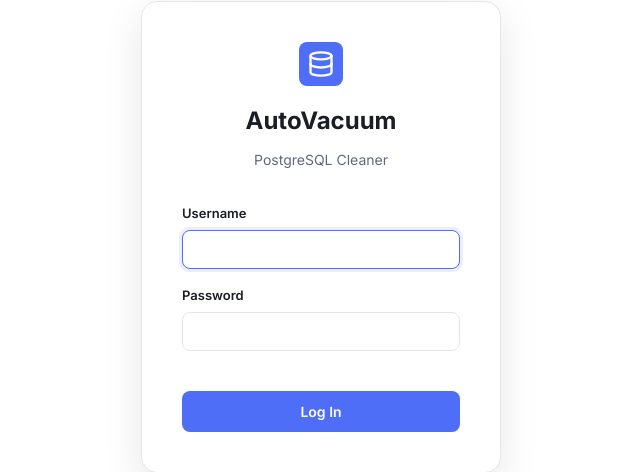
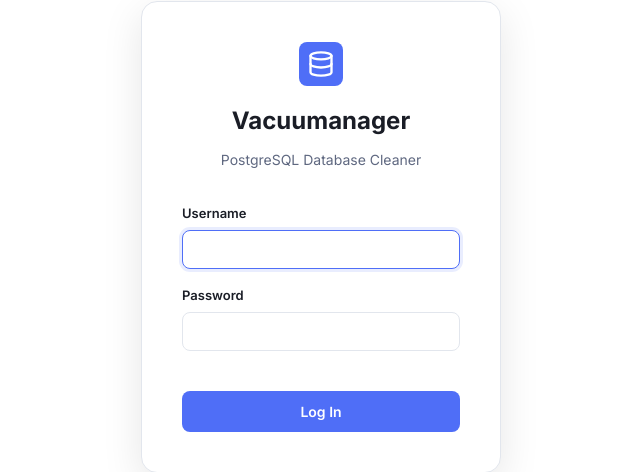
Before and after one commit to abyasa05/autovacuum, a Django app: page /login/ in a window 1280 px wide. Shown: the part 163-635 px from the top of the page, without its empty margins (319-959 px from the left). Run offline with Django 5.2, Linux system fonts and the light colour scheme.

Commit message:
style: change app title

```diff
--- a/authentication/templates/authentication/login.html
+++ b/authentication/templates/authentication/login.html
@@ -5,7 +5,7 @@
 <head>
     <meta charset="UTF-8">
     <meta name="viewport" content="width=device-width, initial-scale=1.0">
-    <title>Login - AutoVacuum</title>
+    <title>Vacuumanager</title>
     <link href="https://fonts.googleapis.com/css2?family=Inter:wght@400;500;600;700&display=swap" rel="stylesheet">
     <link rel="stylesheet" href="{% static 'connections/css/styles.css' %}">
 </head>
@@ -22,8 +22,8 @@
                         <path d="M3 5v14c0 1.66 4 3 9 3s9-1.34 9-3V5" />
                     </svg>
                 </div>
-                <h2>AutoVacuum</h2>
-                <p>PostgreSQL Cleaner</p>
+                <h2>Vacuumanager</h2>
+                <p>PostgreSQL Database Cleaner</p>
             </div>
 
             {% if form.errors %}
--- a/history/templates/history/history.html
+++ b/history/templates/history/history.html
@@ -4,7 +4,7 @@
 <head>
     <meta charset="UTF-8">
     <meta name="viewport" content="width=device-width, initial-scale=1.0">
-    <title>Vacuum History</title>
+    <title>Vacuumanager</title>
     {% load static %}
     <link href="https://fonts.googleapis.com/css2?family=Inter:wght@400;500;600;700&display=swap" rel="stylesheet">
     <link rel="stylesheet" href="{% static 'connections/css/styles.css' %}">
```
Also changed, not shown: connections/templates/connections/dashboard.html (+5 -3 lines), README.md.
